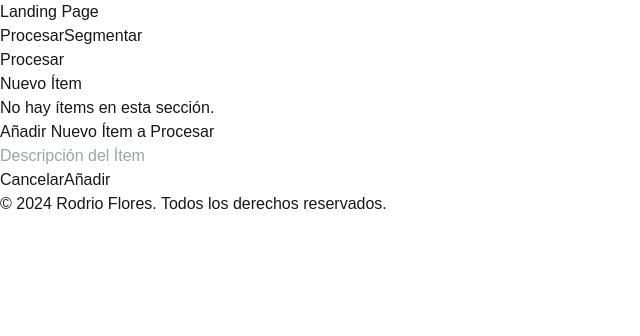
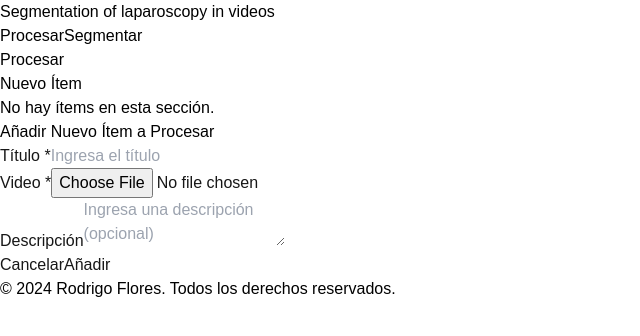
Before and after one commit to RodrigoFA216/Front-next-endoscapes, a Next.js app: page / in a window 1280 px wide. Both pictures are taken after a click on the button "Nuevo Ítem". Shown: the top 336 px of the page, without its empty margins (0-640 px from the left). Built offline with nearby package versions, Linux system fonts and the light colour scheme.

Commit message:
Acceso a videos locales

```diff
--- a/src/app/globals.css
+++ b/src/app/globals.css
@@ -25,3 +25,11 @@ body {
     text-wrap: balance;
   }
 }
+
+.text-black {
+  color: black !important;
+}
+
+h1, h2, h3, h4, p, ul, li {
+  color: black !important
+}
--- a/src/app/page.js
+++ b/src/app/page.js
@@ -1,25 +1,101 @@
-// app/page.js
-'use client'; // Indica que este es un componente cliente
+'use client';
 
-import { useState } from 'react';
+import { useState, useEffect } from 'react';
 import Image from 'next/image';
 
 export default function Home() {
   const [activeTab, setActiveTab] = useState('procesar');
-  const [newItem, setNewItem] = useState('');
+  const [showModal, setShowModal] = useState(false);
   const [tasks, setTasks] = useState({
     procesar: [],
     segmentar: []
   });
-  const [showModal, setShowModal] = useState(false);
+  const [formData, setFormData] = useState({
+    title: '',
+    video: null,
+    description: ''
+  });
+  const [errors, setErrors] = useState({
+    title: '',
+    video: ''
+  });
 
-  const addItem = () => {
-    if (newItem.trim() === '') return;
+  // Cargar datos desde localStorage al montar el componente
+  useEffect(() => {
+    const storedTasks = localStorage.getItem('tasks');
+    if (storedTasks) {
+      setTasks(JSON.parse(storedTasks));
+    }
+  }, []);
+
+  // Guardar datos en localStorage cada vez que tasks cambie
+  useEffect(() => {
+    localStorage.setItem('tasks', JSON.stringify(tasks));
+  }, [tasks]);
+
+  const handleInputChange = (e) => {
+    const { name, value, files } = e.target;
+    if (name === 'video') {
+      setFormData({
+        ...formData,
+        video: files[0]
+      });
+    } else {
+      setFormData({
+        ...formData,
+        [name]: value
+      });
+    }
+  };
+
+  const validateForm = () => {
+    let valid = true;
+    let newErrors = { title: '', video: '' };
+
+    if (!formData.title.trim()) {
+      newErrors.title = 'El título es obligatorio.';
+      valid = false;
+    }
+
+    if (!formData.video) {
+      newErrors.video = 'El video es obligatorio.';
+      valid = false;
+    } else if (!formData.video.type.startsWith('video/')) {
+      newErrors.video = 'Solo se permiten archivos de video.';
+      valid = false;
+    }
+
+    setErrors(newErrors);
+    return valid;
+  };
+
+  const addItem = async () => {
+    if (!validateForm()) return;
+
+    // Convertir el video a una URL de objeto para su visualización
+    const videoURL = URL.createObjectURL(formData.video);
+
+    const newItem = {
+      title: formData.title,
+      video: videoURL,
+      description: formData.description
+    };
+
     setTasks({
       ...tasks,
       [activeTab]: [...tasks[activeTab], newItem]
     });
-    setNewItem('');
+
+    // Resetear el formulario y cerrar el modal
+    setFormData({
+      title: '',
+      video: null,
+      description: ''
+    });
+    setErrors({
+      title: '',
+      video: ''
+    });
     setShowModal(false);
   };
 
@@ -27,20 +103,20 @@ export default function Home() {
     <div className="min-h-screen bg-gray-100">
       {/* Navbar */}
       <nav className="bg-white shadow">
-        <div className="container mx-auto px-4 py-4 flex justify-between">
-          <div className="text-xl font-bold text-black">Landing Page</div>
+        <div className="container mx-auto px-4 py-4 flex justify-between text-black">
+          <div className="text-xl font-bold">Segmentation of laparoscopy in videos</div>
           <div>
             <button
-              className={`px-4 py-2 rounded text-black ${
-                activeTab === 'procesar' ? 'bg-blue-500 text-black' : 'bg-gray-200'
+              className={`px-4 py-2 rounded ${
+                activeTab === 'procesar' ? 'bg-blue-500 text-white' : 'bg-gray-200'
               }`}
               onClick={() => setActiveTab('procesar')}
             >
               Procesar
             </button>
             <button
-              className={`ml-2 px-4 py-2 rounded text-black ${
-                activeTab === 'segmentar' ? 'bg-blue-500 text-black' : 'bg-gray-200'
+              className={`ml-2 px-4 py-2 rounded ${
+                activeTab === 'segmentar' ? 'bg-blue-500 text-white' : 'bg-gray-200'
               }`}
               onClick={() => setActiveTab('segmentar')}
             >
@@ -51,47 +127,96 @@ export default function Home() {
       </nav>
 
       {/* Main content */}
-      <div className="container mx-auto px-4 py-6">
-        <h2 className="text-2xl font-bold mb-4 text-black">
+      <div className="container mx-auto px-4 py-6 text-black">
+        <h2 className="text-2xl font-bold mb-4">
           {activeTab.charAt(0).toUpperCase() + activeTab.slice(1)}
         </h2>
         <button
-          className="bg-blue-500 text-black px-4 py-2 rounded mb-4"
+          className="bg-blue-500 text-white px-4 py-2 rounded mb-4"
           onClick={() => setShowModal(true)}
         >
           Nuevo Ítem
         </button>
         {tasks[activeTab].length === 0 ? (
-          <p className="text-black">No hay ítems en esta sección.</p>
+          <p>No hay ítems en esta sección.</p>
         ) : (
-          <ul className="list-disc pl-5 text-black">
+          <div className="grid grid-cols-1 md:grid-cols-2 gap-4">
             {tasks[activeTab].map((item, index) => (
-              <li key={index} className="mb-2">{item}</li>
+              <div key={index} className="bg-white p-4 rounded shadow">
+                <h3 className="text-xl font-semibold mb-2">{item.title}</h3>
+                <video controls className="w-full h-auto mb-2">
+                  <source src={item.video} type="video/mp4" />
+                  Tu navegador no soporta la etiqueta de video.
+                </video>
+                {item.description && (
+                  <p className="text-gray-700">{item.description}</p>
+                )}
+              </div>
             ))}
-          </ul>
+          </div>
         )}
       </div>
 
       {/* Modal */}
       {showModal && (
-        <div className="fixed inset-0 bg-gray-600 bg-opacity-50 flex justify-center items-center text-black">
-          <div className="bg-white p-6 rounded shadow-lg">
+        <div className="fixed inset-0 bg-gray-600 bg-opacity-50 flex justify-center items-center z-50">
+          <div className="bg-white p-6 rounded shadow-lg w-11/12 max-w-md">
             <h3 className="text-xl mb-4">Añadir Nuevo Ítem a {activeTab.charAt(0).toUpperCase() + activeTab.slice(1)}</h3>
-            <input
-              type="text"
-              className="border p-2 w-full mb-4"
-              placeholder="Descripción del Ítem"
-              value={newItem}
-              onChange={(e) => setNewItem(e.target.value)}
-            />
+            <div className="mb-4">
+              <label className="block text-gray-700">Título <span className="text-red-500">*</span></label>
+              <input
+                type="text"
+                name="title"
+                className={`border p-2 w-full ${errors.title ? 'border-red-500' : 'border-gray-300'}`}
+                placeholder="Ingresa el título"
+                value={formData.title}
+                onChange={handleInputChange}
+              />
+              {errors.title && <p className="text-red-500 text-sm">{errors.title}</p>}
+            </div>
+            <div className="mb-4">
+              <label className="block text-gray-700">Video <span className="text-red-500">*</span></label>
+              <input
+                type="file"
+                name="video"
+                accept="video/*"
+                className={`border p-2 w-full ${errors.video ? 'border-red-500' : 'border-gray-300'}`}
+                onChange={handleInputChange}
+              />
+              {errors.video && <p className="text-red-500 text-sm">{errors.video}</p>}
+            </div>
+            <div className="mb-4">
+              <label className="block text-gray-700">Descripción</label>
+              <textarea
+                name="description"
+                className="border p-2 w-full border-gray-300"
+                placeholder="Ingresa una descripción (opcional)"
+                value={formData.description}
+                onChange={handleInputChange}
+              ></textarea>
+            </div>
             <div className="flex justify-end">
               <button
                 className="bg-gray-300 px-4 py-2 rounded mr-2"
-                onClick={() => setShowModal(false)}
+                onClick={() => {
+                  setShowModal(false);
+                  setFormData({
+                    title: '',
+                    video: null,
+                    description: ''
+                  });
+                  setErrors({
+                    title: '',
+                    video: ''
+                  });
+                }}
               >
                 Cancelar
               </button>
-              <button className="bg-blue-500 text-black px-4 py-2 rounded" onClick={addItem}>
+              <button
+                className="bg-blue-500 text-white px-4 py-2 rounded"
+                onClick={addItem}
+              >
                 Añadir
               </button>
             </div>
@@ -102,7 +227,7 @@ export default function Home() {
       {/* Footer (Opcional) */}
       <footer className="bg-white shadow mt-10">
         <div className="container mx-auto px-4 py-4 text-center">
-          <p className="text-gray-600">&copy; {new Date().getFullYear()} Rodrio Flores. Todos los derechos reservados.</p>
+          <p className="text-gray-600">&copy; {new Date().getFullYear()} Rodrigo Flores. Todos los derechos reservados.</p>
         </div>
       </footer>
     </div>
```
